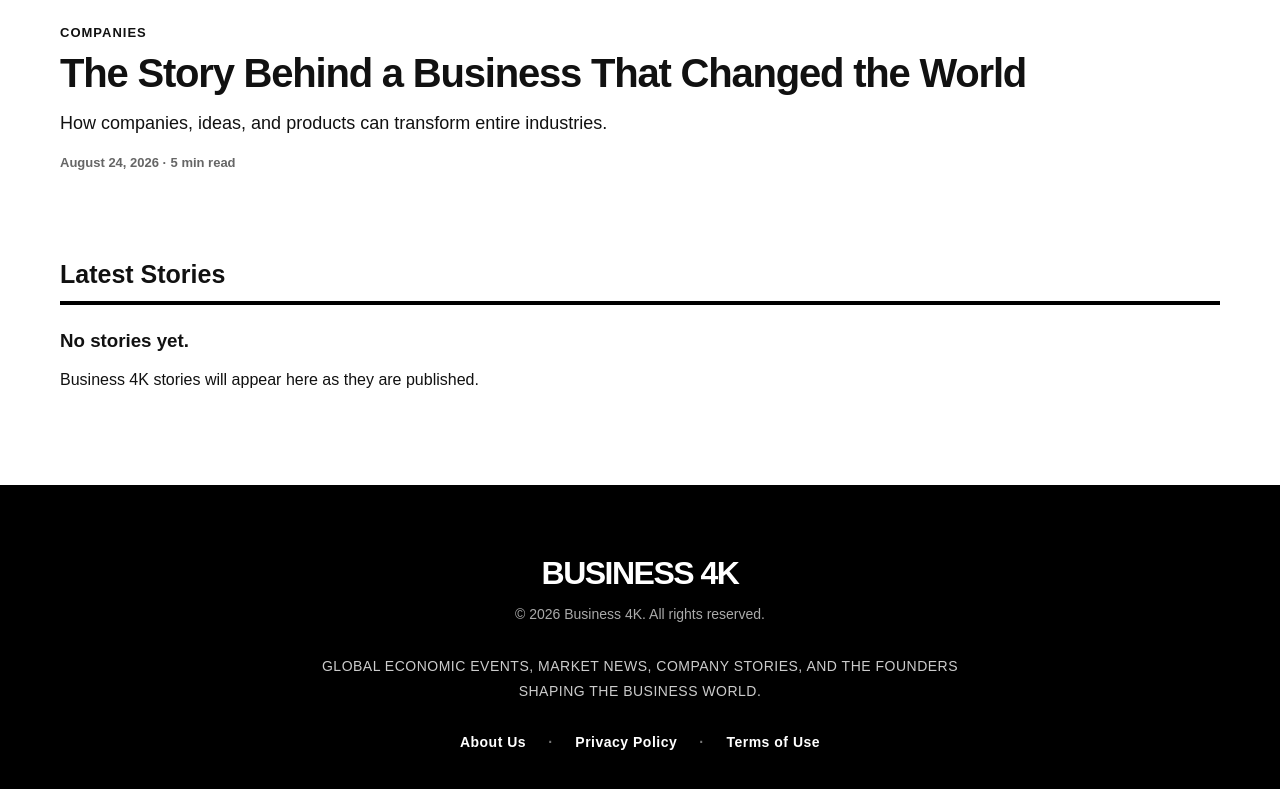
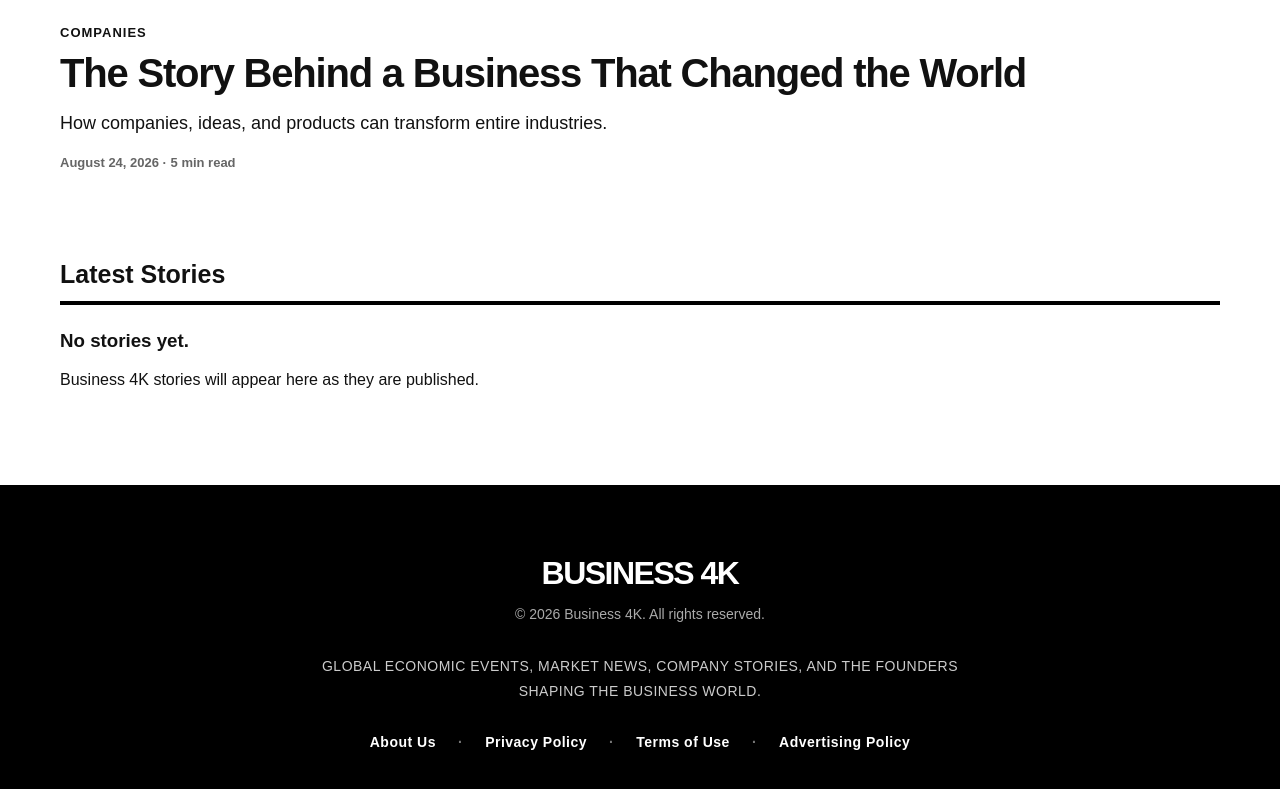
Before and after one commit to business4k/business4k, a Jekyll site: the page built from index.html, in a window 1280 px wide and 1356 px high. Shown: the part 561-1350 px from the top of the window. Built offline with Jekyll 4.4.1, drawn with Linux system fonts in a browser that asks for light colours; a script that is not in the unit is left out.

Commit message:
Add Advertising Policy link to footer

```diff
--- a/_includes/footer.html
+++ b/_includes/footer.html
@@ -14,4 +14,5 @@
     <a href="{{ '/about/' | relative_url }}">About Us</a>
     <a href="{{ '/privacy-policy/' | relative_url }}">Privacy Policy</a>
     <a href="{{ '/terms-of-use/' | relative_url }}">Terms of Use</a>
+    <a href="{{ '/advertising-policy/' | relative_url }}">Advertising Policy</a>
 </nav>
```
